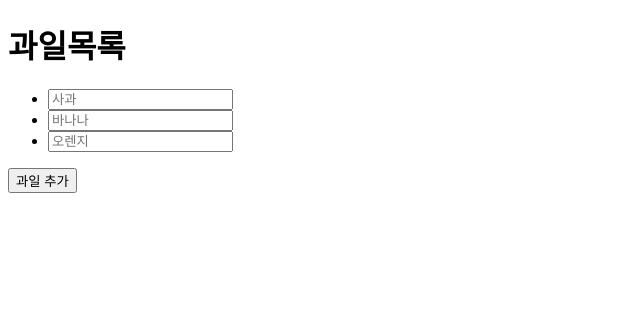
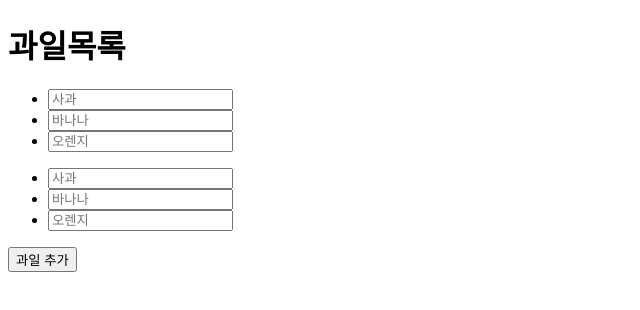
Before and after one commit to kim0hun/Inflearn_React, a React (Vite) app in the folder study/: page / in a window 1280 px wide. Shown: the top 310 px of the page, without its empty margins (0-640 px from the left). Built offline with nearby package versions, Linux system fonts and the light colour scheme.

Commit message:
86. key 속성의 유효 범위

```diff
--- a/study/src/App.tsx
+++ b/study/src/App.tsx
@@ -23,6 +23,13 @@ export default function App() {
           </li>
         ))}
       </ul>
+      <ul>
+        {fruits.map((fruit) => (
+          <li key={fruit.id}>
+            <input type="text" placeholder={fruit.value} />
+          </li>
+        ))}
+      </ul>
       <button onClick={handleFruitAdd}>과일 추가</button>
     </>
   );
```
